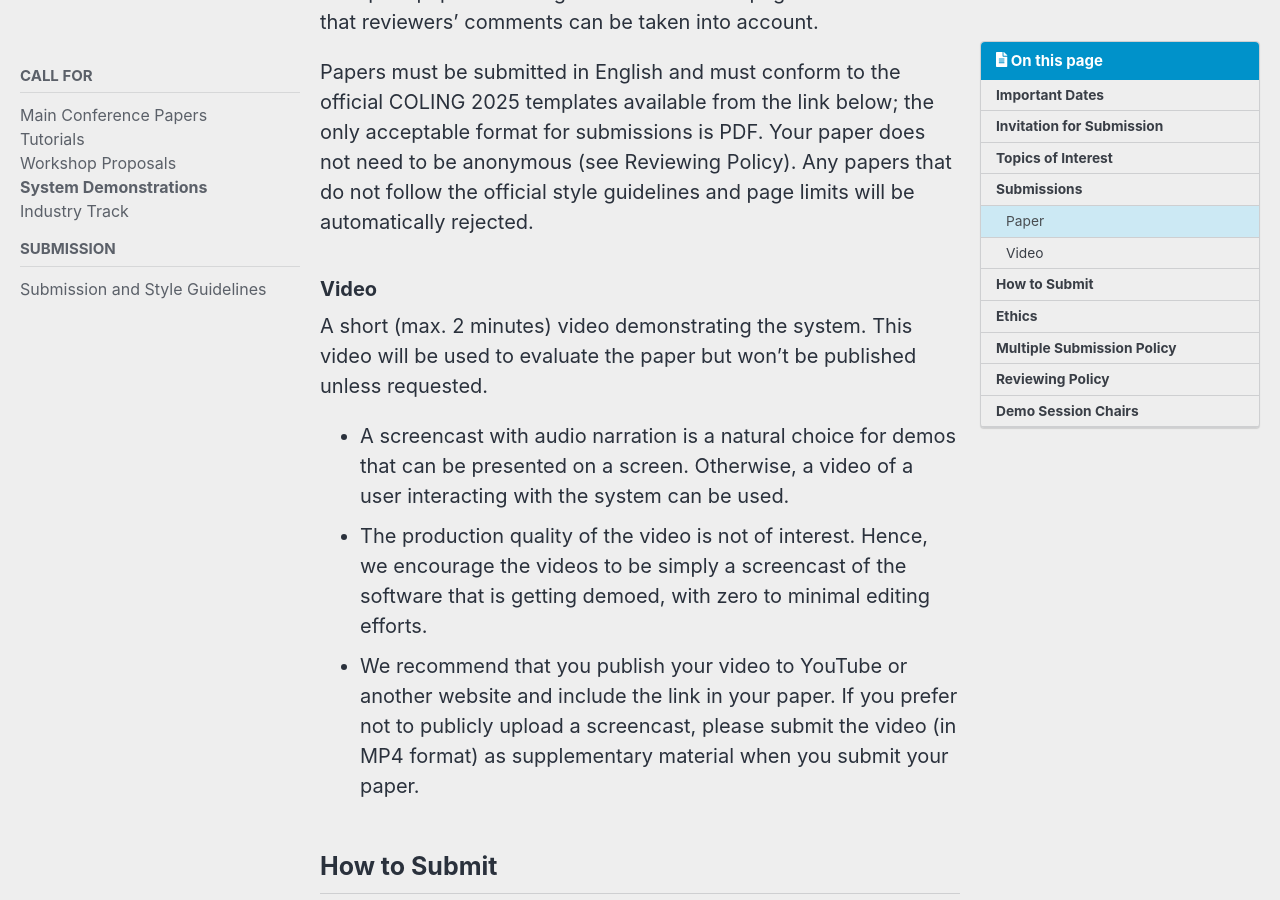
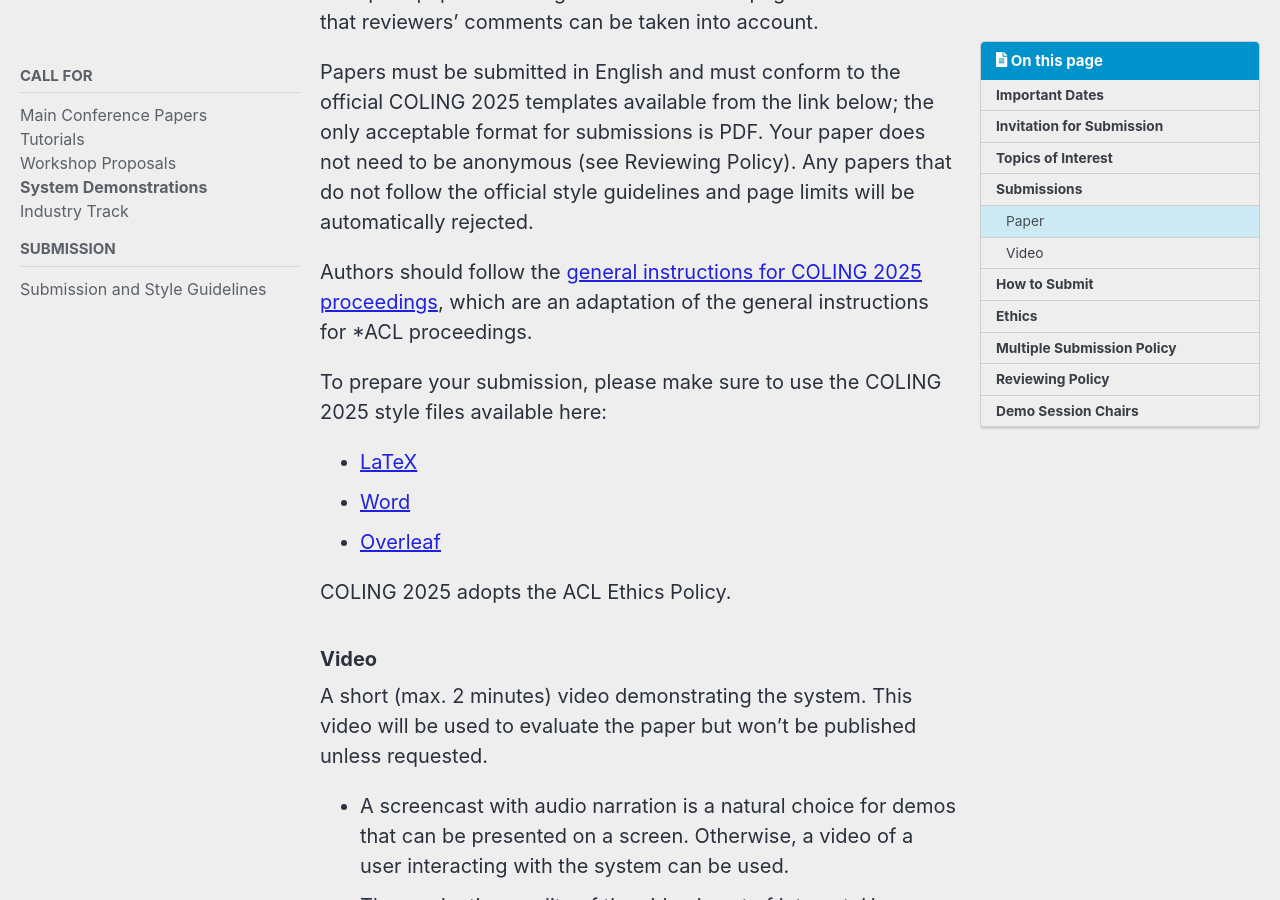
Before and after one commit to hasaniqbal777/coling-2025, a Jekyll site: the page built from _pages/calls/system_demonstrations.md, in a window 1280 px wide and 900 px high, scrolled down 4029 px. Built offline with Jekyll 4.4.1, drawn with Linux system fonts in a browser that asks for light colours; cached includes are drawn as plain includes; nearby versions of some CDN libraries.

Commit message:
submission details for demonstrations

```diff
--- a/_pages/calls/system_demonstrations.md
+++ b/_pages/calls/system_demonstrations.md
@@ -101,6 +101,16 @@ The maximum submission length is 6 pages, but with extra space for an optional e
 
 Papers must be submitted in English and must conform to the official COLING 2025 templates available from the link below; the only acceptable format for submissions is PDF. Your paper does not need to be anonymous (see Reviewing Policy). Any papers that do not follow the official style guidelines and page limits will be automatically rejected.
 
+Authors should follow the [general instructions for COLING 2025 proceedings](https://coling2025.org/downloads/coling-2025.pdf), which are an adaptation of the general instructions for *ACL proceedings.
+
+To prepare your submission, please make sure to use the COLING 2025 style files available here:
+
+- [LaTeX](https://coling2025.org/downloads/coling-2025.zip)
+- [Word](https://coling2025.org/downloads/coling-2025.docx)
+- [Overleaf](https://www.overleaf.com/latex/templates/instructions-for-coling-2025-proceedings/hfhcytgpqmzf)
+
+COLING 2025 adopts the ACL Ethics Policy.
+
 ### Video
 A short (max. 2 minutes) video demonstrating the system. This video will be used to evaluate the paper but won’t be published unless requested.
 
```
